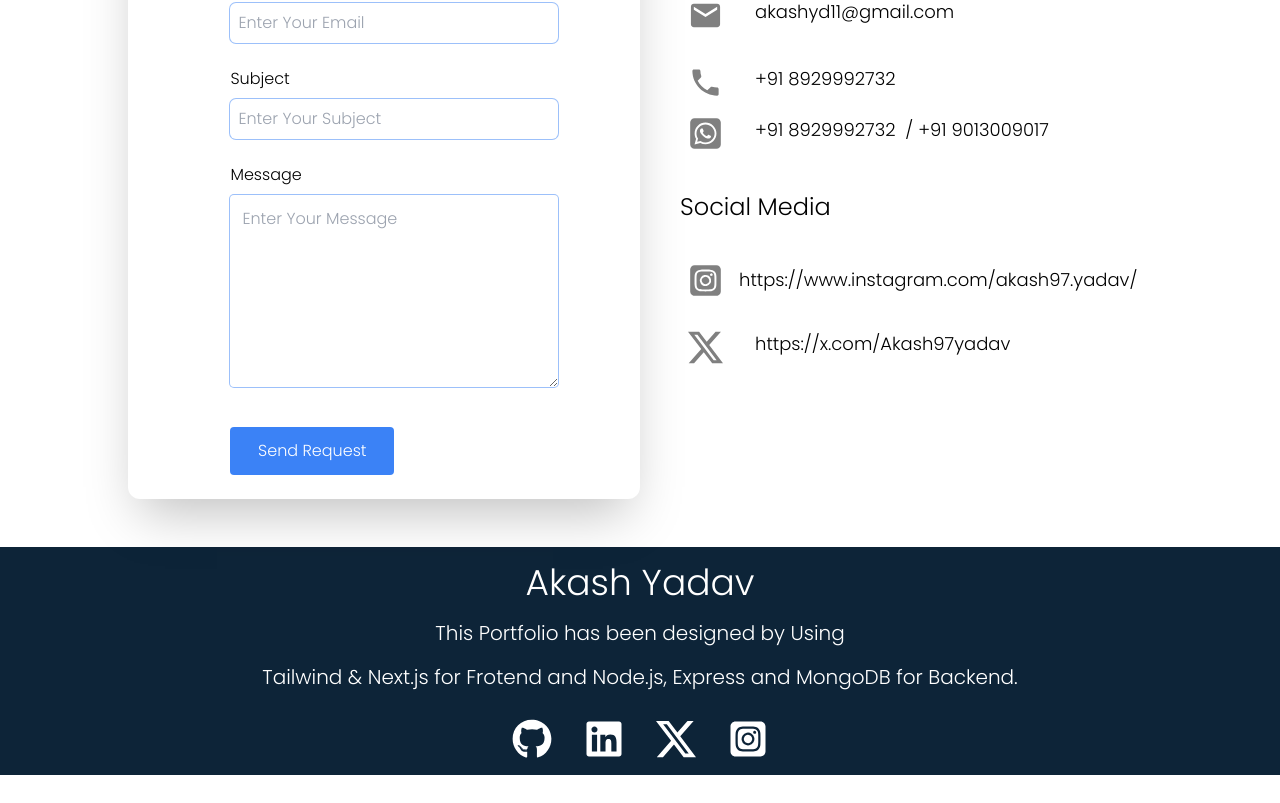
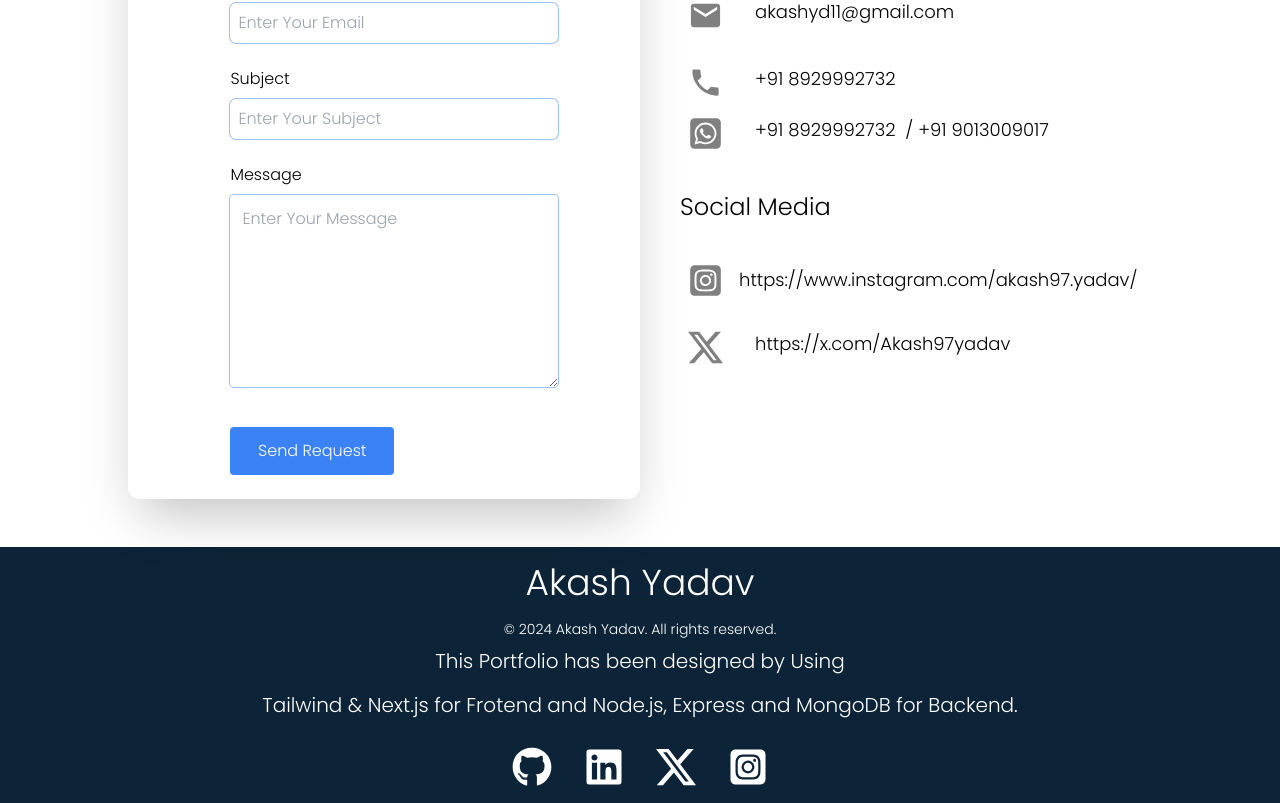
Before and after one commit to Akashyadav1997/My-Portfolio, a Next.js app in the folder my-portfolio/: page / in a window 1280 px wide. Shown: the part 3008-3811 px from the top of the page. Before the commit the page ends 3783 px from the top, so only its background shows below. Built offline with nearby package versions, Linux system fonts and the light colour scheme.

Commit message:
copywrite messsage has been added

```diff
--- a/my-portfolio/component/HomePage.js
+++ b/my-portfolio/component/HomePage.js
@@ -178,6 +178,7 @@ const HomePage = () => {
 			<div className="w-full bg-[#0d2438] min-h-56 text-white text-xl flex items-center flex-col">
 				<div className="mt-4 text-4xl">Akash Yadav</div>
 				<div className="mt-4 text-center">
+				<div className="mb-2 text-sm text-center">© 2024 Akash Yadav. All rights reserved.</div>
 					This Portfolio has been designed by Using
 				</div>
 				<div className="mt-4 text-center my-3">
```
